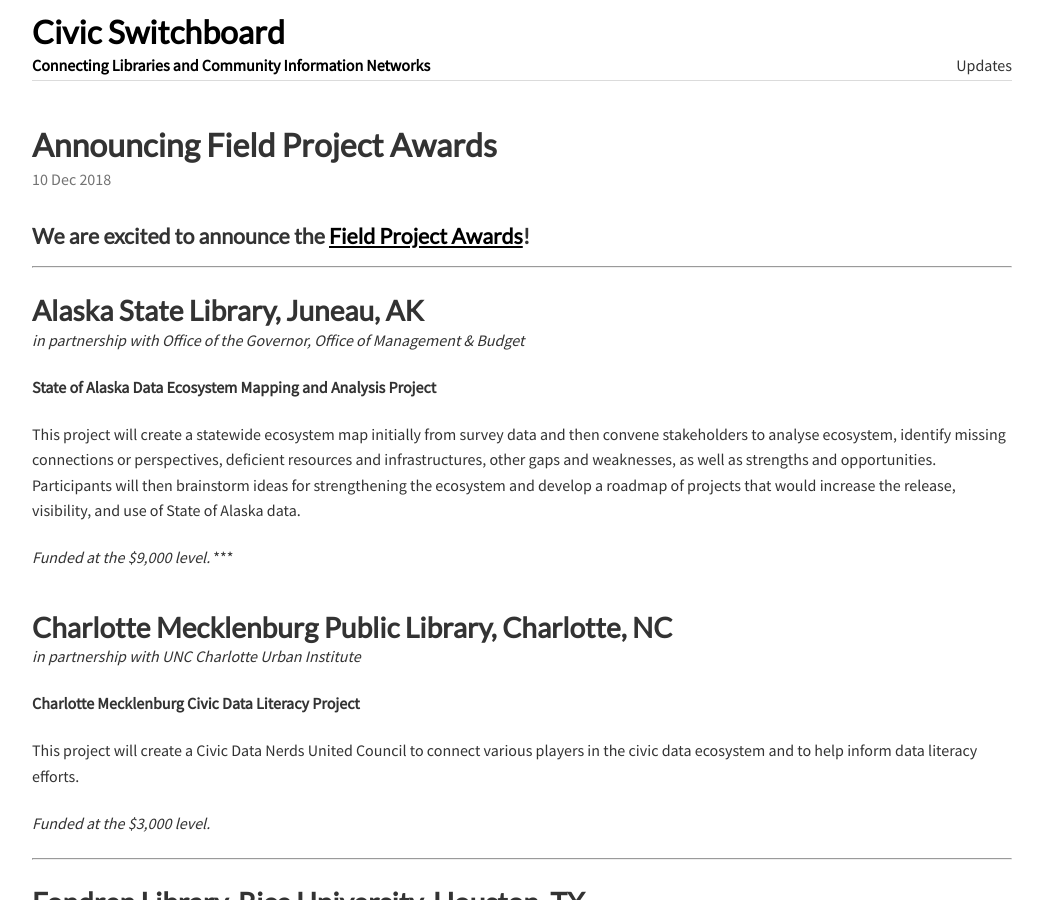
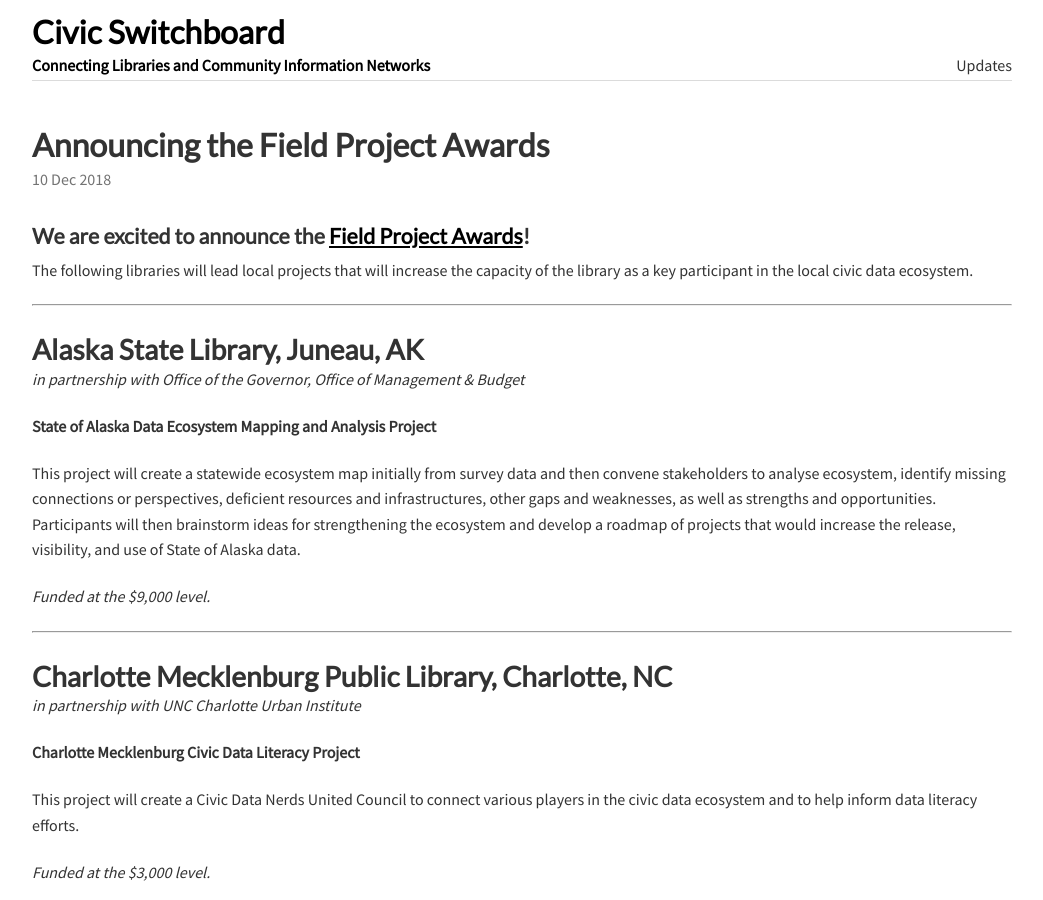
Before and after one commit to civic-switchboard/civic-switchboard.github.io.first, a Jekyll site: the page built from _posts/2018-12-10-post_13.md, in a window 1280 px wide and 900 px high. Shown: the whole window, without its empty margins (118-1161 px from the left). Built offline with Jekyll 4.4.1, drawn with Linux system fonts in a browser that asks for light colours; nearby versions of some CDN libraries.

Commit message:
update line breaks, header and description

```diff
--- a/_posts/2018-12-10-post_13.md
+++ b/_posts/2018-12-10-post_13.md
@@ -1,11 +1,11 @@
 ---
 title: "Announcing Field Project Awards"
 description: Announcing Civic Switchboard Field Project Awards
-header: "Announcing Field Project Awards"
+header: "Announcing the Field Project Awards"
 ---
 
 #### We are excited to announce the [Field Project Awards](https://civic-switchboard.github.io/updates/post_11)!
-
+The following libraries will lead local projects that will increase the capacity of the library as a key participant in the local civic data ecosystem.
 
 ***
 ### Alaska State Library, Juneau, AK
@@ -16,6 +16,7 @@
 This project will create a statewide ecosystem map initially from survey data and then convene stakeholders to analyse ecosystem, identify missing connections or perspectives, deficient resources and infrastructures, other gaps and weaknesses, as well as strengths and opportunities. Participants will then brainstorm ideas for strengthening the ecosystem and develop a roadmap of projects that would increase the release, visibility, and use of State of Alaska data.
 
 *Funded at the $9,000 level.*
+
 ***
 
 ### Charlotte Mecklenburg Public Library, Charlotte, NC
@@ -71,6 +72,7 @@
 The project will train a cohort of library staff to provide open data workshops in hard to count census tracts on a regular basis; develop a community trainer program in collaboration with the New York City Mayor's Office of Data Analytics (MODA) to increase public engagement with the NYC Open Data portal; and engage with partners from the New York Immigration Coalition (NYIC) on the role that data plays in allocating funding and apportioning political representation.
 
 *Funded at the $9,000 level.*
+
 ***
 
 
@@ -93,6 +95,7 @@
 The project will Increase awareness of the civic data available on the City of Saint Paul's Open Information portal and create opportunities for both connected and disconnected residents to understand and engage more deeply with data that is especially relevant to their community. Partnering with residents to create a feedback mechanism to optimizes our open data offerings.
 
 *Funded at the $3,000 level.*
+
 ***
 
 ### Western New York Library Resources Council, Western NY
```
